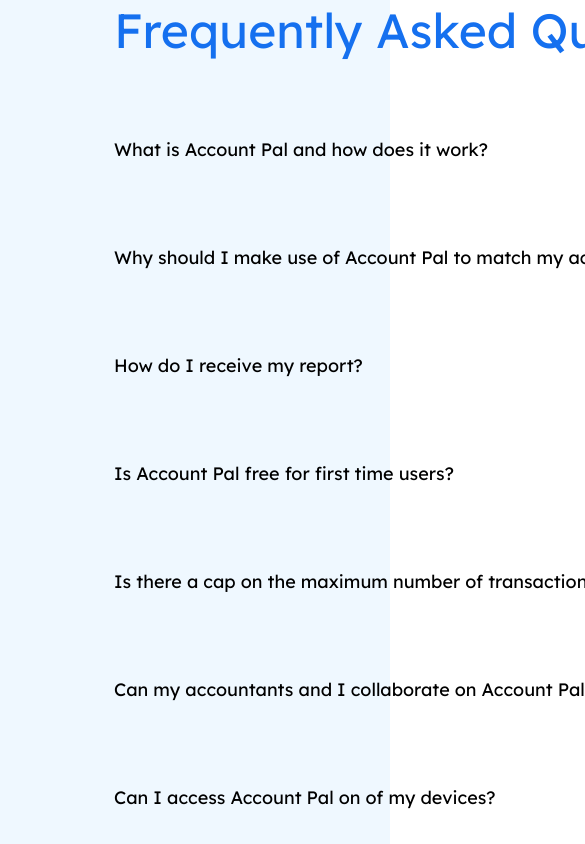
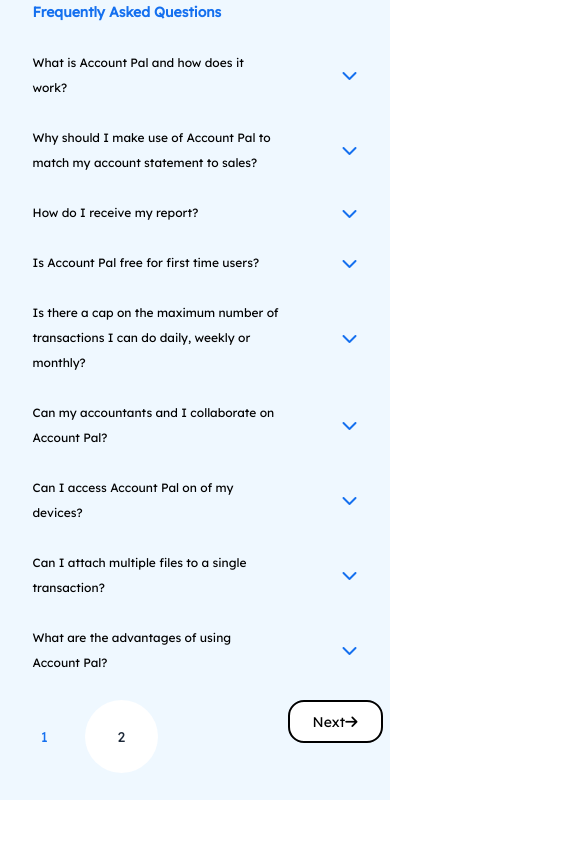
Before and after one commit to workshopapps/salesaccount.web, a React (Create React App) app in the folder frontend/: page /faq in a window 390 px wide. Shown: the top 844 px of the page, 585 px wide, since content can reach past the window. Built offline with nearby package versions, Linux system fonts and the light colour scheme.

Commit message:
Mobile view

```diff
--- a/frontend/public/index.css
+++ b/frontend/public/index.css
@@ -561,6 +561,18 @@
   --tw-backdrop-sepia:  ;
 }
 
+.absolute{
+  position: absolute;
+}
+
+.relative{
+  position: relative;
+}
+
+.right-0{
+  right: 0px;
+}
+
 .flex{
   display: flex;
 }
@@ -569,21 +581,133 @@
   display: contents;
 }
 
+.h-\[1600px\]{
+  height: 1600px;
+}
+
 .h-\[1055px\]{
   height: 1055px;
 }
 
-.w-\[1228px\]{
-  width: 1228px;
+.h-\[73\.27px\]{
+  height: 73.27px;
+}
+
+.h-\[66px\]{
+  height: 66px;
+}
+
+.max-h-0{
+  max-height: 0px;
+}
+
+.max-h-96{
+  max-height: 24rem;
+}
+
+.w-\[1000px\]{
+  width: 1000px;
+}
+
+.w-\[73\.27px\]{
+  width: 73.27px;
+}
+
+.w-\[161px\]{
+  width: 161px;
+}
+
+.min-w-\[1228px\]{
+  min-width: 1228px;
+}
+
+.rotate-180{
+  --tw-rotate: 180deg;
+  -webkit-transform: translate(var(--tw-translate-x), var(--tw-translate-y)) rotate(var(--tw-rotate)) skewX(var(--tw-skew-x)) skewY(var(--tw-skew-y)) scaleX(var(--tw-scale-x)) scaleY(var(--tw-scale-y));
+          transform: translate(var(--tw-translate-x), var(--tw-translate-y)) rotate(var(--tw-rotate)) skewX(var(--tw-skew-x)) skewY(var(--tw-skew-y)) scaleX(var(--tw-scale-x)) scaleY(var(--tw-scale-y));
+}
+
+.cursor-pointer{
+  cursor: pointer;
+}
+
+.flex-col{
+  flex-direction: column;
+}
+
+.items-center{
+  align-items: center;
 }
 
 .justify-center{
   justify-content: center;
 }
 
+.space-y-\[72px\] > :not([hidden]) ~ :not([hidden]){
+  --tw-space-y-reverse: 0;
+  margin-top: calc(72px * calc(1 - var(--tw-space-y-reverse)));
+  margin-bottom: calc(72px * var(--tw-space-y-reverse));
+}
+
+.space-x-96 > :not([hidden]) ~ :not([hidden]){
+  --tw-space-x-reverse: 0;
+  margin-right: calc(24rem * var(--tw-space-x-reverse));
+  margin-left: calc(24rem * calc(1 - var(--tw-space-x-reverse)));
+}
+
+.space-x-1 > :not([hidden]) ~ :not([hidden]){
+  --tw-space-x-reverse: 0;
+  margin-right: calc(0.25rem * var(--tw-space-x-reverse));
+  margin-left: calc(0.25rem * calc(1 - var(--tw-space-x-reverse)));
+}
+
+.overflow-hidden{
+  overflow: hidden;
+}
+
+.overflow-visible{
+  overflow: visible;
+}
+
+.break-normal{
+  overflow-wrap: normal;
+  word-break: normal;
+}
+
+.rounded-full{
+  border-radius: 9999px;
+}
+
+.rounded-2xl{
+  border-radius: 1rem;
+}
+
+.border-2{
+  border-width: 2px;
+}
+
+.bg-likewhite{
+  --tw-bg-opacity: 1;
+  background-color: rgb(239 248 255 / var(--tw-bg-opacity));
+}
+
+.bg-white{
+  --tw-bg-opacity: 1;
+  background-color: rgb(255 255 255 / var(--tw-bg-opacity));
+}
+
+.font-body{
+  font-family: Lexend, sans-serif;
+}
+
 .text-3xl{
   font-size: 1.875rem;
   line-height: 2.25rem;
+}
+
+.text-lg{
+  font-size: 1.125rem;
+  line-height: 1.75rem;
 }
 
 .text-5xl{
@@ -599,12 +723,12 @@
   font-weight: 400;
 }
 
+.leading-9{
+  line-height: 2.25rem;
+}
+
 .leading-\[60px\]{
   line-height: 60px;
-}
-
-.leading-9{
-  line-height: 2.25rem;
 }
 
 .text-blue{
@@ -620,3 +744,19 @@
 .underline{
   text-decoration-line: underline;
 }
+
+.transition-all{
+  transition-property: all;
+  transition-timing-function: cubic-bezier(0.4, 0, 0.2, 1);
+  transition-duration: 150ms;
+}
+
+@media (min-width: 640px){
+  .sm\:w-96{
+    width: 24rem;
+  }
+
+  .sm\:w-\[500px\]{
+    width: 500px;
+  }
+}
--- a/frontend/public/index.html
+++ b/frontend/public/index.html
@@ -34,7 +34,7 @@
     />
     <title>React App</title>
   </head>
-  <body className="bg-teal-500">
+  <body className="bg-likewhite">
     <noscript>You need to enable JavaScript to run this app.</noscript>
     <div id="root"></div>
     <!--
--- a/frontend/src/components/faq-component.js
+++ b/frontend/src/components/faq-component.js
@@ -22,19 +22,21 @@
   };
   return (
     <>
-      <div className="w-[1000px]">
-        <div className="flex items-center relative" key={id}>
-          <h3 className={`text-lg ${setActive} leading-9 font-normal`}>
+      <div className="pr-[25px] pl-[25px] sm:p-0 w-[375px] sm:w-[1000px]">
+        <div className="flex items-center relative " key={id}>
+          <h3
+            className={`sm:text-lg text-xs  ${setActive} sm:leading-9 leading-[25px] font-normal w-[247px] `}
+          >
             {question}
           </h3>
           <i
             onClick={toggleAccordion}
-            className={`${rotate} absolute right-0 fa-solid fa-chevron-down cursor-pointer`}
+            className={`${rotate} text-blue absolute right-0 fa-solid fa-chevron-down cursor-pointer `}
           ></i>
         </div>
         <p
-          className={`overflow-hidden text-lg text-gray
-           w-[1000px] break-normal ${setHeight}`}
+          className={`overflow-hidden sm:text-lg text-[12px] w-[326px] text-gray
+           sm:w-[1000px] break-normal ${setHeight}`}
         >
           {answer}
         </p>
--- a/frontend/src/faqArray.js
+++ b/frontend/src/faqArray.js
@@ -49,6 +49,11 @@
     answer:
       "Yes, Account Pal allows for upload of multiple files per transaction as needed.",
   },
+  {
+    id: "8",
+    question: "What are the advantages of using Account Pal?",
+    answer: "Default",
+  },
 ];
 
 export default faqArray;
--- a/frontend/src/pages/faq.js
+++ b/frontend/src/pages/faq.js
@@ -24,20 +24,20 @@
 
   return (
     <>
-      <div className="bg-likewhite h-[1600px]">
-        <div className="h-[1055px] min-w-[1228px] justify-center flex font-body">
-          <div className="flex-col space-y-[72px]">
-            <h2 className="text-5xl text-blue leading-[60px]">
+      <div className="bg-likewhite sm:h-[1600px] h-[800px]">
+        <div className="sm:h-[1055px] h-[500px] min-w-[375px] sm:w-[1228px] justify-center flex font-body sm">
+          <div className="flex-col space-y-[25px] sm:space-y-[72px]">
+            <h2 className="sm:text-5xl text-sm text-blue sm:leading-[60px] leading-[25px] w-[279px] sm:w-[1000px] font-semibold pr-[25px] pl-[25px] sm:p-0">
               Frequently Asked Questions
             </h2>
 
             {faqArray.map((qna) => (
-              <div className="w-[1000px]">
+              <div className="w-[375px] sm:w-[1000px]">
                 <Accordion question={qna.question} answer={qna.answer} />
               </div>
             ))}
 
-            <div className="relative flex w-[1000px] space-x-96">
+            <div className="relative flex w-[375px] sm:w-[1000px] text-sm space-x-96">
               <div className="flex space-x-1">
                 <button className="text-blue  w-[73.27px] h-[73.27px] rounded-full bg-slate-300">
                   1
@@ -46,7 +46,7 @@
                   2
                 </button>
               </div>
-              <button className="absolute right-0 border-slate-800 w-[161px] h-[66px] border-2 rounded-2xl bg-white">
+              <button className="absolute right-0 border-slate-800 w-[95px] h-[43px] sm:w-[161px] sm:h-[66px] border-2 border-gray-800 rounded-2xl bg-white">
                 Next<i class="fa-solid fa-arrow-right"></i>
               </button>
             </div>
--- a/frontend/tailwind.config.js
+++ b/frontend/tailwind.config.js
@@ -2,6 +2,12 @@
 module.exports = {
   content: ["./src/**/*.{js,jsx,ts,tsx}"],
   theme: {
+    screens: {
+      sm: "640px",
+      md: "760px",
+      lg: "1024px",
+      xl: "1280px",
+    },
     extend: {
       fontFamily: {
         body: ["Lexend", "sans-serif"],
```
